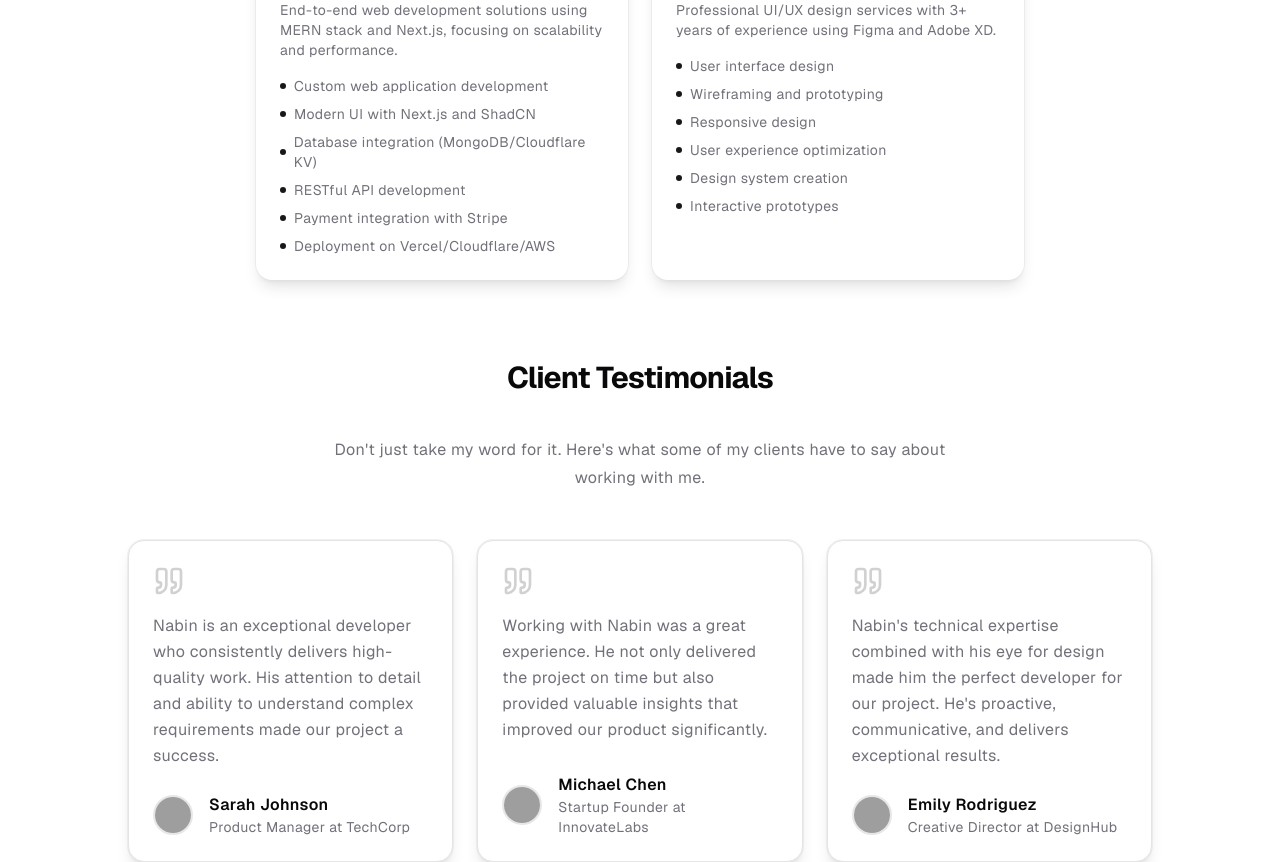
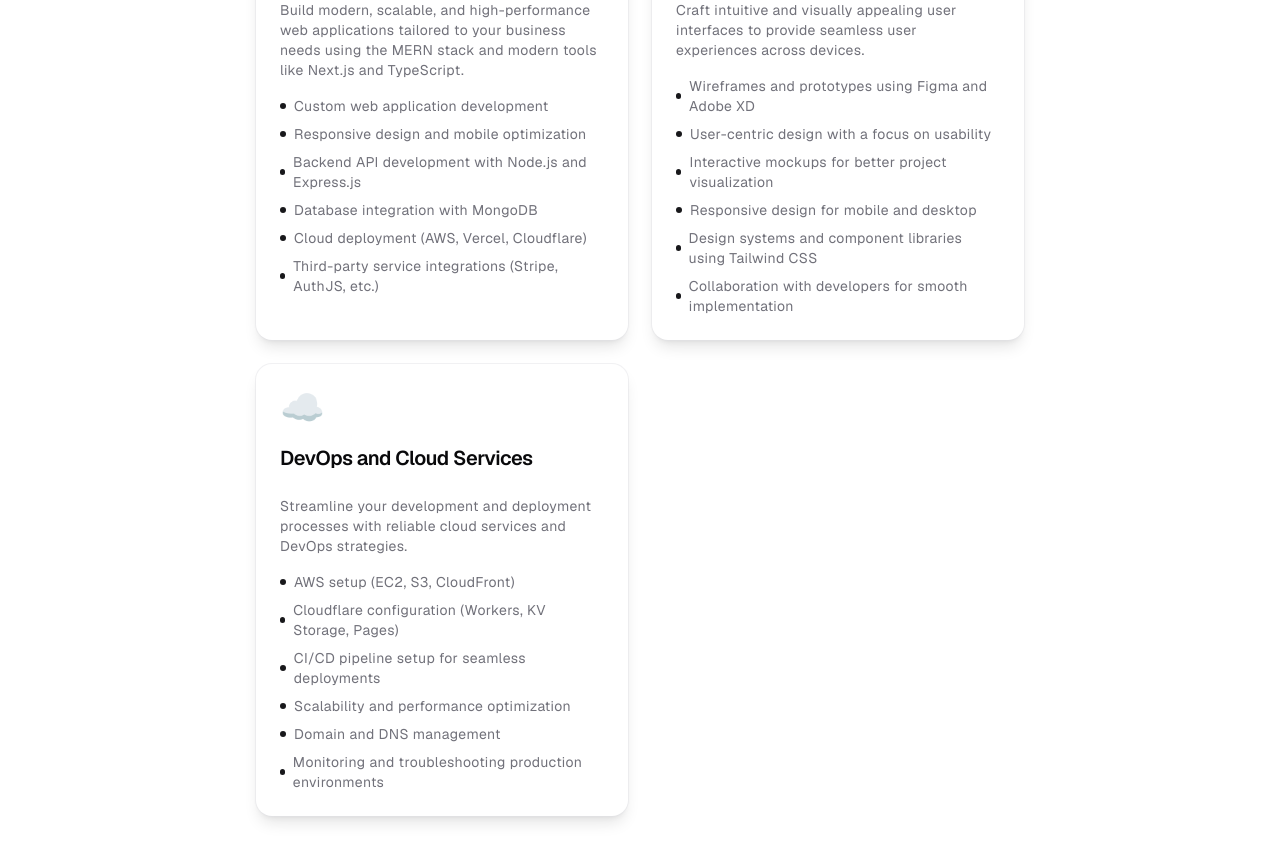
Before and after one commit to nabinkhair42/personal-website, a Next.js app: page /hire-me in a window 1280 px wide. Shown: the part 620-1482 px from the top of the page. Built offline with nearby package versions, Linux system fonts and the light colour scheme; grey boxes are pictures that could not be loaded.

Commit message:
Content for Project Update

```diff
--- a/src/app/(pages)/projects/_components/project-card.tsx
+++ b/src/app/(pages)/projects/_components/project-card.tsx
@@ -5,7 +5,9 @@ import { motion } from "framer-motion";
 import Image from "next/image";
 import { IconType } from "react-icons";
 import { Dialog, DialogContent, DialogTrigger } from "@/components/ui/dialog";
-import { Globe, Github } from "lucide-react";
+import { Globe} from "lucide-react";
+import Link from "next/link";
+import { SiGithub } from "react-icons/si";
 
 interface ProjectCardProps {
   project: Project;
@@ -21,7 +23,7 @@ export const ProjectCard = ({ project, index }: ProjectCardProps) => {
           whileInView={{ opacity: 1, y: 0 }}
           transition={{ duration: 0.5, delay: index * 0.1 }}
           viewport={{ once: true }}
-          className="group relative cursor-pointer overflow-hidden rounded-2xl bg-card shadow-lg ring-1 ring-border/50 transition-all hover:shadow-xl hover:ring-primary/50"
+          className="group relative cursor-pointer overflow-hidden rounded-2xl bg-card ring-1 ring-border/50 hover:shadow-xl hover:ring-primary/50 transition-shadow duration-500"
         >
           <div className="relative aspect-video w-full overflow-hidden">
             <Image
@@ -49,7 +51,7 @@ export const ProjectCard = ({ project, index }: ProjectCardProps) => {
                     }}
                   >
                     <Icon
-                      className="h-4 w-4 [&>path]:fill-current [&>path]:stroke-current dark:text-white"
+                      className="h-4 w-4"
                       style={{ color: tech.color }}
                     />
                   </div>
@@ -61,7 +63,7 @@ export const ProjectCard = ({ project, index }: ProjectCardProps) => {
       </DialogTrigger>
 
       <DialogContent className="max-h-[90vh] overflow-y-auto sm:max-w-2xl">
-        <div className="relative aspect-video w-full overflow-hidden rounded-lg">
+        <div className="relative aspect-video w-full overflow-hidden rounded-lg ">
           <Image
             src={project.image}
             alt={project.title}
@@ -69,37 +71,36 @@ export const ProjectCard = ({ project, index }: ProjectCardProps) => {
             className="object-cover"
           />
         </div>
-
-        <div className="mt-6">
+                <div className="mt-6">
           <div className="flex items-center justify-between">
             <h2 className="text-2xl font-bold">{project.title}</h2>
             <div className="flex gap-2">
               {project.liveUrl && (
-                <a
+                <Link
                   href={project.liveUrl}
                   target="_blank"
                   rel="noopener noreferrer"
                   className="rounded-lg bg-primary/10 p-2 text-primary transition-colors hover:bg-primary/20"
                 >
                   <Globe className="h-5 w-5" />
-                </a>
+                </Link>
               )}
               {project.githubUrl && (
-                <a
+                <Link
                   href={project.githubUrl}
                   target="_blank"
                   rel="noopener noreferrer"
                   className="rounded-lg bg-primary/10 p-2 text-primary transition-colors hover:bg-primary/20"
                 >
-                  <Github className="h-5 w-5" />
-                </a>
+                  <SiGithub className="h-5 w-5" />
+                </Link>
               )}
             </div>
           </div>
 
-          <p className="mt-4 text-muted-foreground">{project.description}</p>
+          <p className="mt-2 text-muted-foreground">{project.description}</p>
 
-          <div className="mt-6">
+          <div className="mt-4">
             <h3 className="text-lg font-semibold">Technologies Used</h3>
             <div className="mt-2 flex flex-wrap gap-2">
               {project.technologies.map((tech, techIndex) => {
@@ -113,7 +114,7 @@ export const ProjectCard = ({ project, index }: ProjectCardProps) => {
                     }}
                   >
                     <Icon
-                      className="h-4 w-4 [&>path]:fill-current [&>path]:stroke-current dark:text-white"
+                      className="h-4 w-4 [&>path]:fill-current [&>path]:stroke-current "
                       style={{ color: tech.color }}
                     />
                     <span className="text-sm text-muted-foreground">
@@ -126,7 +127,7 @@ export const ProjectCard = ({ project, index }: ProjectCardProps) => {
           </div>
 
           <div className="mt-6">
-            <h3 className="text-lg font-semibold">Key Features</h3>
+            <h3 className="text-lg font-semibold">What I Did ?</h3>
             <ul className="mt-2 grid gap-2">
               {project.features.map((feature, featureIndex) => (
                 <li
--- a/src/constants/hire.ts
+++ b/src/constants/hire.ts
@@ -30,32 +30,44 @@ export const packages: ServicePackage[] = [
   {
     icon: "🚀",
     title: "Full-Stack Development",
-    description: "End-to-end web development solutions using MERN stack and Next.js, focusing on scalability and performance.",
+    description: "Build modern, scalable, and high-performance web applications tailored to your business needs using the MERN stack and modern tools like Next.js and TypeScript.",
     features: [
       "Custom web application development",
-      "Modern UI with Next.js and ShadCN",
-      "Database integration (MongoDB/Cloudflare KV)",
-      "RESTful API development",
-      "Payment integration with Stripe",
-      "Deployment on Vercel/Cloudflare/AWS",
+      "Responsive design and mobile optimization",
+      "Backend API development with Node.js and Express.js",
+      "Database integration with MongoDB",
+      "Cloud deployment (AWS, Vercel, Cloudflare)",
+      "Third-party service integrations (Stripe, AuthJS, etc.)",
     ],
-
   },
   {
     icon: "🎨",
     title: "UI/UX Design",
-    description: "Professional UI/UX design services with 3+ years of experience using Figma and Adobe XD.",
+    description: "Craft intuitive and visually appealing user interfaces to provide seamless user experiences across devices.",
     features: [
-      "User interface design",
-      "Wireframing and prototyping",
-      "Responsive design",
-      "User experience optimization",
-      "Design system creation",
-      "Interactive prototypes",
+      "Wireframes and prototypes using Figma and Adobe XD",
+      "User-centric design with a focus on usability",
+      "Interactive mockups for better project visualization",
+      "Responsive design for mobile and desktop",
+      "Design systems and component libraries using Tailwind CSS",
+      "Collaboration with developers for smooth implementation",
     ],
-
+  },
+  {
+    icon: "☁️",
+    title: "DevOps and Cloud Services",
+    description: "Streamline your development and deployment processes with reliable cloud services and DevOps strategies.",
+    features: [
+      "AWS setup (EC2, S3, CloudFront)",
+      "Cloudflare configuration (Workers, KV Storage, Pages)",
+      "CI/CD pipeline setup for seamless deployments",
+      "Scalability and performance optimization",
+      "Domain and DNS management",
+      "Monitoring and troubleshooting production environments",
+    ],
   },
 ];
+
 
 export const process: ProcessStep[] = [
   {
--- a/src/constants/projects.ts
+++ b/src/constants/projects.ts
@@ -15,7 +15,9 @@ import {
   SiMdx,
   SiCloudflare,
   SiGooglegemini,
+  SiVercel,
 } from "react-icons/si";
+import { FaBlogger } from "react-icons/fa";
 
 interface Technology {
   name: string;
@@ -37,25 +39,30 @@ export interface Project {
 export const projects: Project[] = [
   {
     title: "Receipt Vault",
-    description: "A receipt management application with robust backend and intuitive UI.",
+    description:
+      "Effortlessly store and categorize your receipts. ReceiptVault is your small business partner in smart expense management.",
     image: "/projects/receiptvault.png",
     technologies: [
       { name: "Next.js", icon: SiNextdotjs, color: "#000000" },
       { name: "Tailwind CSS", icon: SiTailwindcss, color: "#06B6D4" },
       { name: "TypeScript", icon: SiTypescript, color: "#007ACC" },
       { name: "MongoDB", icon: SiMongodb, color: "#47A248" },
+      // express
+      { name: "Express", icon: SiExpress, color: "#000000" },
     ],
     liveUrl: "https://receiptvault.co",
     features: [
-      "Designed a comprehensive receipt digitization system",
-      "Integrated advanced filtering and search options",
-      "Implemented a robust user authentication system",
-      "Built an analytics dashboard for user insights",
+      "Designed entire application UI/UX and Layout on Figma",
+      "Developed the Entire App UI using Next.js and Tailwind CSS and Shadcn",
+      "Developed the payment processing system using Stripe in ExpressJs",
+      "Deployed Payment gateway backend on AWS and Frontend on Cloudflare workers",
     ],
     category: "collaborative",
-  },{
-    title: "Express News",
-    description: "A regional news platform for Koshi Province, offering real-time news updates and Stripe integration for monetization.",
+  },
+  {
+    title: "Birat Express",
+    description:
+      "A regional news platform for Koshi Province, offering real-time news updates and a user-friendly interface.",
     image: "/projects/birat-express.png",
     technologies: [
       { name: "Next.js", icon: SiNextdotjs, color: "#000000" },
@@ -66,38 +73,42 @@ export const projects: Project[] = [
     liveUrl: "https://biratexpress.com",
     features: [
       "Developed a content delivery system with Next.js and Tailwind CSS",
-      "Integrated Stripe for payment processing",
+      "Built a user-friendly admin dashboard",
       "Implemented dynamic data fetching with MongoDB",
-      "Built a user-friendly admin dashboard",
+      "Deployed the entire application on Vercel",
     ],
     category: "client",
   },
   {
     title: "Google Bulk Photos Deleter",
-    description: "A Chrome extension to efficiently bulk delete photos from Google Photos, optimized for user-friendly performance.",
+    description:
+      "A Chrome extension to efficiently bulk delete photos from Google Photos, optimized for user-friendly performance.",
     image: "/projects/chrome-extension.png",
     technologies: [
       { name: "JavaScript", icon: SiJavascript, color: "#F7DF1E" },
-      { name: "Chrome API", icon: SiChromewebstore, color: "#4285F4" },
+      { name: "Chrome Web Store", icon: SiChromewebstore, color: "#4285F4" },
       { name: "Stripe", icon: SiStripe, color: "#5167FC" },
     ],
+    liveUrl: "https://chromewebstore.google.com/detail/google-bulk-photos-delete/ejimjaolhecpjkpbfkbccbigfdmdcpom",
     features: [
-      "Built a Chrome extension using JavaScript and Chrome API",
-      "Designed a user-friendly interface for bulk photo deletion",
-      "Integrated Stripe for premium features",
+      "Built a Chrome extension using JavaScript",
+      "Integrated Stripe for payment processing",
       "Optimized the extension for performance and reliability",
+      "Designed a user-friendly using CSS and HTML",
     ],
     category: "client",
   },
   {
     title: "Nepali Educate",
-    description: "An educational platform for Nepali learners with rich resources and interactivity.",
+    description:
+      "An educational platform for Nepali learners with rich resources and interactivity.",
     image: "/projects/nepali-educate.png",
     technologies: [
       { name: "HTML", icon: SiHtml5, color: "#E34F26" },
       { name: "CSS", icon: SiCss3, color: "#1572B6" },
       { name: "JavaScript", icon: SiJavascript, color: "#F7DF1E" },
       { name: "jQuery", icon: SiJquery, color: "#0769AD" },
+      {name: "Blogger", icon: FaBlogger, color: "#FF8B38"}
     ],
     liveUrl: "https://nepalieducate.com",
     features: [
@@ -107,9 +118,11 @@ export const projects: Project[] = [
       "Integrated jQuery for dynamic interactivity",
     ],
     category: "personal",
-  },{
+  },
+  {
     title: "UncleSams Tech",
-    description: "A tech blog and resource platform with Cloudflare KV storage for AI-powered real-time features.",
+    description:
+      "A US based tech startup, developed the website using Next.js and Tailwind CSS, and deployed it on Cloudflare Pages.",
     image: "/projects/unclesams-tech.png",
     technologies: [
       { name: "Next.js", icon: SiNextdotjs, color: "#000000" },
@@ -119,16 +132,16 @@ export const projects: Project[] = [
     ],
     liveUrl: "https://unclesamstech.com",
     features: [
-      "Integrated Cloudflare Workers for real-time AI chatbot",
-      "Designed an SEO-optimized blog platform",
-      "Built a scalable backend system using KV storage",
-      "Implemented performance metrics tracking",
+      "Build entire website using Next.js and Tailwind CSS",
+      "Developed the AI Chatbot using Cloudflare Workers",
+      "Deployed the website on Cloudflare Pages",
     ],
     category: "client",
   },
   {
     title: "Bitcoin Calculator",
-    description: "A platform for tracking Bitcoin investments and calculating returns with user-friendly UI.",
+    description:
+      "A web application that helps users calculate Bitcoin values based on the latest market rates. It provides an intuitive interface for tracking and converting Bitcoin amounts.",
     image: "/projects/trackyourbtc.png",
     technologies: [
       { name: "Next.js", icon: SiNextdotjs, color: "#000000" },
@@ -137,22 +150,24 @@ export const projects: Project[] = [
     ],
     liveUrl: "https://trackyourbtc.com",
     features: [
-      "Designed a Bitcoin investment tracking interface",
-      "Integrated real-time Bitcoin price tracking",
-      "Developed historical data visualization",
-      "Built a portfolio management dashboard",
+      "Developed the frontend using Next.js and Tailwind CSS for a clean, responsive design.",
+      "Implemented logic for real-time Bitcoin value calculation with TypeScript.",
+      "Integrated APIs to fetch and display live Bitcoin rates.",
+      "Deployed the app on Vercel for seamless performance and scalability.",
     ],
     category: "client",
   },
   {
     title: "Predict My Fitness",
-    description: "A fitness tracking and prediction platform offering personalized workout plans.",
+    description:
+      "A fitness tracking and prediction platform offering personalized workout plans.",
     image: "/projects/predictmyfitness.png",
     technologies: [
       { name: "Next.js", icon: SiNextdotjs, color: "#000000" },
       { name: "Tailwind CSS", icon: SiTailwindcss, color: "#06B6D4" },
       { name: "TypeScript", icon: SiTypescript, color: "#007ACC" },
       { name: "Gemini AI", icon: SiGooglegemini, color: "#00ADD8" },
+
     ],
     liveUrl: "https://predictmyfitness.com",
     features: [
@@ -166,19 +181,22 @@ export const projects: Project[] = [
 
   {
     title: "Auto Inspector",
-    description: "A vehicle inspection automation platform for streamlined processes.",
+    description:
+      "A vehicle inspection automation platform for streamlined processes.",
     image: "/projects/autoinspector.png",
     technologies: [
       { name: "Next.js", icon: SiNextdotjs, color: "#000000" },
       { name: "Tailwind CSS", icon: SiTailwindcss, color: "#06B6D4" },
       { name: "TypeScript", icon: SiTypescript, color: "#007ACC" },
+      {name: "Express", icon: SiExpress, color: "#000000"},
+      {name: "Vercel", icon: SiVercel, color: "#000000"}
+
     ],
     liveUrl: "https://autoinspector.com.au",
     features: [
-      "Developed vehicle inspection modules with automated reporting",
-      "Created a client management system",
-      "Designed interactive dashboards for data visualization",
-      "Collaborated with a team for continuous updates",
+      "Developed the frontend using Next.js and Tailwind CSS for a clean, responsive design.",
+      "Integrated APIs for vehicle data and inspection reports.",
+      "Deployed the app on Vercel for Client part and Render for Server part.",
     ],
     category: "collaborative",
   },
@@ -191,13 +209,14 @@ export const projects: Project[] = [
       { name: "Next.js", icon: SiNextdotjs, color: "#000000" },
       { name: "MDX", icon: SiMdx, color: "#ffca28" },
       { name: "Tailwind CSS", icon: SiTailwindcss, color: "#06B6D4" },
+      {name: "Vercel", icon: SiVercel, color: "#000000"}
     ],
     liveUrl: "https://algodocs.nepalieducate.com",
     features: [
-      "Documented algorithms with MDX",
+      "Developed AI Based Document Search",
       "Built a responsive platform for developers",
       "Implemented interactive code demos for better learning",
-      "Enhanced search for quick resource access",
+      "Documented algorithms with MDX",
     ],
     category: "personal",
   },
@@ -210,13 +229,14 @@ export const projects: Project[] = [
       { name: "Tailwind CSS", icon: SiTailwindcss, color: "#06B6D4" },
       { name: "Express", icon: SiExpress, color: "#000000" },
       { name: "MongoDB", icon: SiMongodb, color: "#47A248" },
+      {name: "Vercel", icon: SiVercel, color: "#000000"}
     ],
     liveUrl: "https://pira.vercel.app",
     features: [
       "Built project and team management modules",
-      "Integrated real-time notifications",
       "Implemented user roles and permissions",
       "Developed dashboards for project tracking",
+      "Deployed the app on Vercel",
     ],
     category: "collaborative",
   },
```
Also changed, not shown: public/projects/receiptvault.png.
